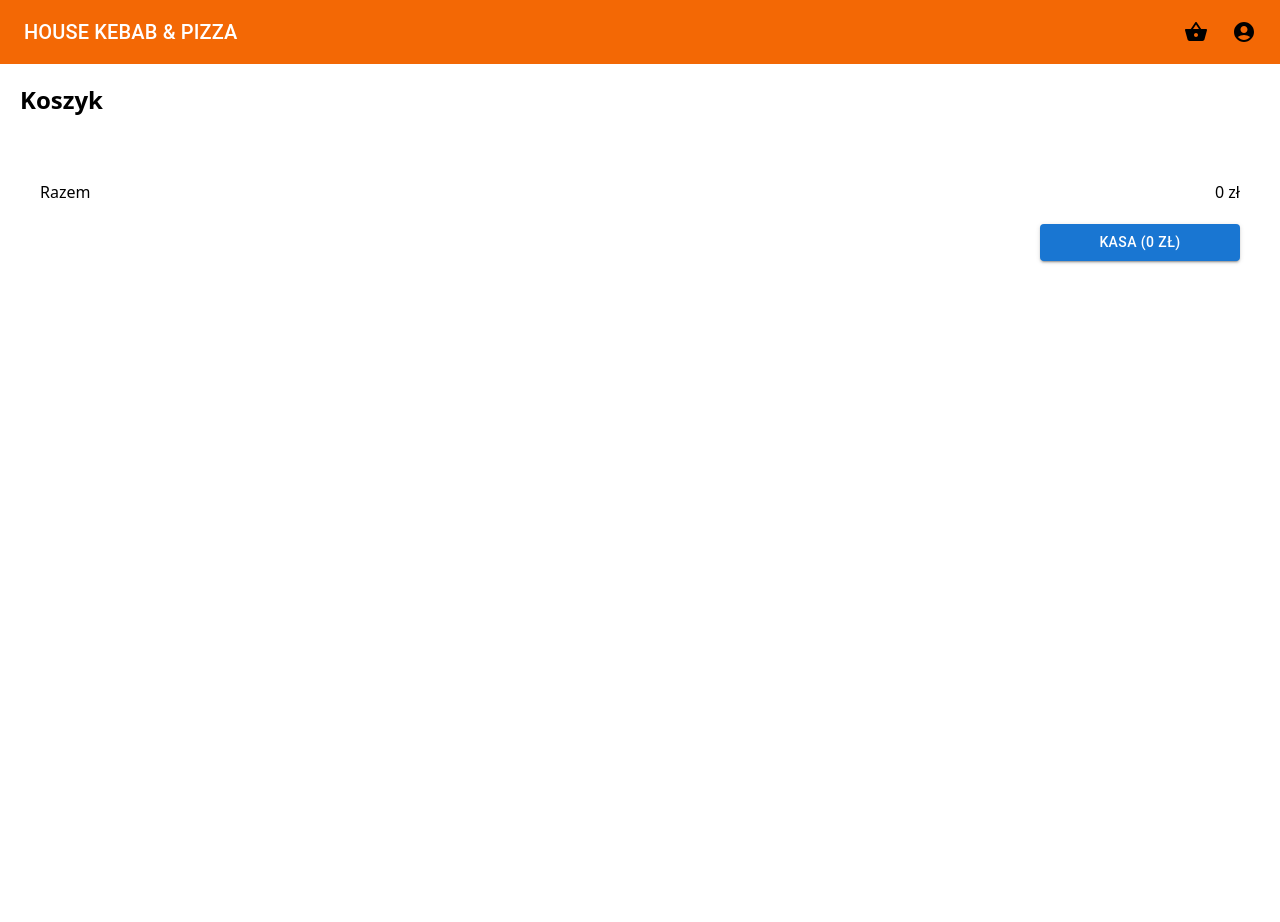
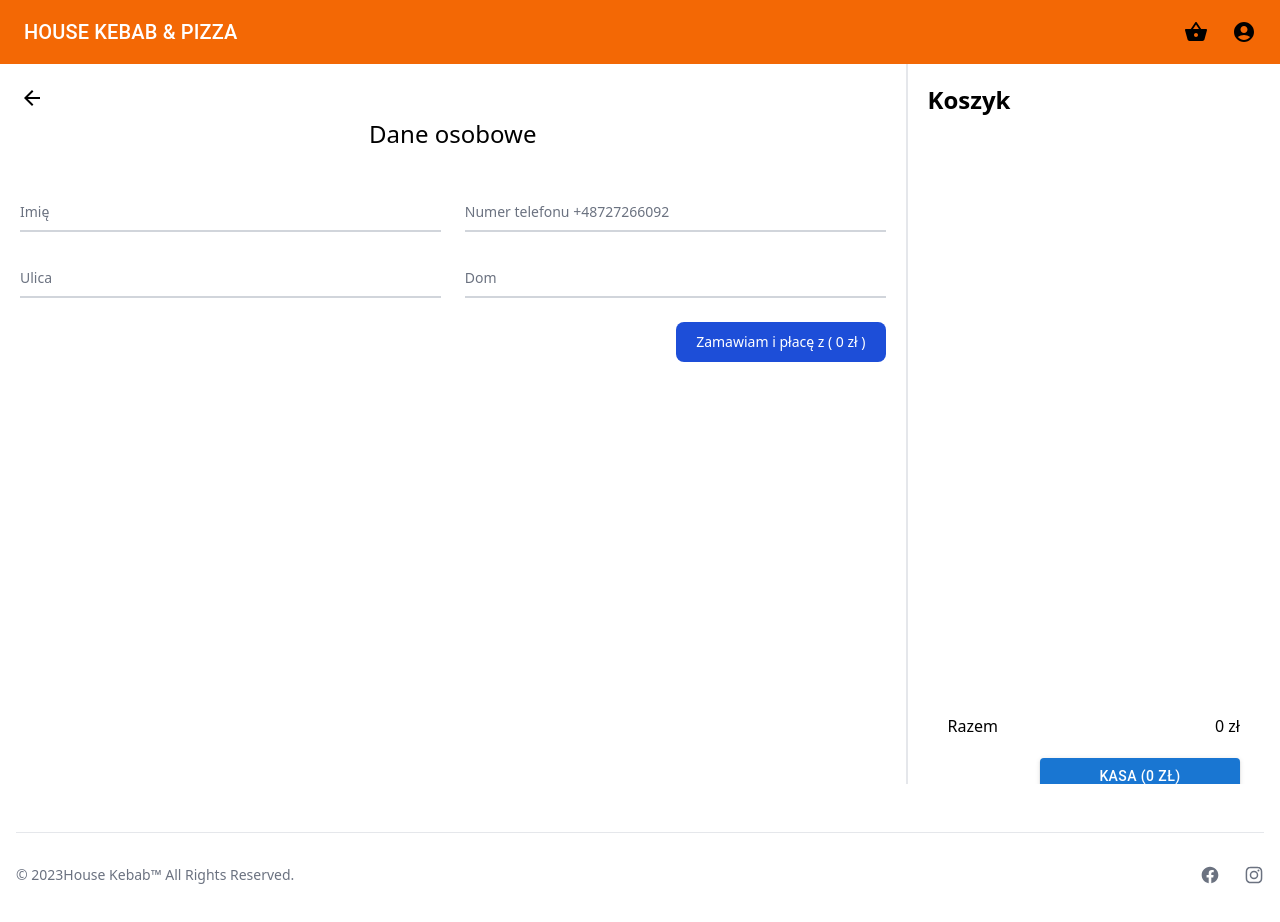
Before and after one commit to azavjo40/house-kebab-front, a Next.js app: page /basket in a window 1280 px wide. Shown: the top 922 px of the page. Before the commit the page ends 800 px from the top, so only its background shows below. Built offline with nearby package versions, Linux system fonts and the light colour scheme.

Commit message:
added form address

```diff
--- /dev/null
+++ b/src/components/form-address/index.tsx
@@ -0,0 +1,97 @@
+import { useGeneral } from "@/hooks/useGeneral";
+import ArrowBackIcon from "@mui/icons-material/ArrowBack";
+
+export interface IFormAddressProps {
+  cost: number;
+  setOpenFormAdderss: any;
+}
+
+export default function FormAddress({ cost, setOpenFormAdderss }: IFormAddressProps) {
+  const { basketData } = useGeneral();
+
+  return (
+    <div className="p-5 w-full">
+      <form>
+        <ArrowBackIcon onClick={() => setOpenFormAdderss(false)} className="cursor-pointer flex md:hidden" />
+        <h1 className="mt-2 text-center mb-10 text-2xl">Dane osobowe</h1>
+        <div className="grid md:grid-cols-2 md:gap-6">
+          <div className="relative z-0 w-full mb-6 group">
+            <input
+              type="text"
+              name="name"
+              id="name"
+              className="block py-2.5 px-0 w-full text-sm text-gray-900 bg-transparent border-0 border-b-2 border-gray-300 appearance-none dark:text-white dark:border-gray-600 dark:focus:border-blue-500 focus:outline-none focus:ring-0 focus:border-blue-600 peer"
+              placeholder=" "
+              required
+            />
+            <label
+              htmlFor="name"
+              className="peer-focus:font-medium absolute text-sm text-gray-500 dark:text-gray-400 duration-300 transform -translate-y-6 scale-75 top-3 -z-10 origin-[0] peer-focus:left-0 peer-focus:text-blue-600 peer-focus:dark:text-blue-500 peer-placeholder-shown:scale-100 peer-placeholder-shown:translate-y-0 peer-focus:scale-75 peer-focus:-translate-y-6"
+            >
+              Imię
+            </label>
+          </div>
+          <div className="relative z-0 w-full mb-6 group">
+            <input
+              type="tel"
+              pattern="\+48[0-9]{9}"
+              name="phone"
+              id="phone"
+              className="block py-2.5 px-0 w-full text-sm text-gray-900 bg-transparent border-0 border-b-2 border-gray-300 appearance-none dark:text-white dark:border-gray-600 dark:focus:border-blue-500 focus:outline-none focus:ring-0 focus:border-blue-600 peer"
+              placeholder=" "
+              required
+            />
+            <label
+              htmlFor="phone"
+              className="peer-focus:font-medium absolute text-sm text-gray-500 dark:text-gray-400 duration-300 transform -translate-y-6 scale-75 top-3 -z-10 origin-[0] peer-focus:left-0 peer-focus:text-blue-600 peer-focus:dark:text-blue-500 peer-placeholder-shown:scale-100 peer-placeholder-shown:translate-y-0 peer-focus:scale-75 peer-focus:-translate-y-6"
+            >
+              Numer telefonu +48727266092
+            </label>
+          </div>
+        </div>
+        <div className="grid md:grid-cols-2 md:gap-6">
+          <div className="relative z-0 w-full mb-6 group">
+            <input
+              type="text"
+              name="street"
+              id="street"
+              className="block py-2.5 px-0 w-full text-sm text-gray-900 bg-transparent border-0 border-b-2 border-gray-300 appearance-none dark:text-white dark:border-gray-600 dark:focus:border-blue-500 focus:outline-none focus:ring-0 focus:border-blue-600 peer"
+              placeholder=" "
+              required
+            />
+            <label
+              htmlFor="street"
+              className="peer-focus:font-medium absolute text-sm text-gray-500 dark:text-gray-400 duration-300 transform -translate-y-6 scale-75 top-3 -z-10 origin-[0] peer-focus:left-0 peer-focus:text-blue-600 peer-focus:dark:text-blue-500 peer-placeholder-shown:scale-100 peer-placeholder-shown:translate-y-0 peer-focus:scale-75 peer-focus:-translate-y-6"
+            >
+              Ulica
+            </label>
+          </div>
+          <div className="relative z-0 w-full mb-6 group">
+            <input
+              type="number"
+              name="home"
+              id="home"
+              className="block py-2.5 px-0 w-full text-sm text-gray-900 bg-transparent border-0 border-b-2 border-gray-300 appearance-none dark:text-white dark:border-gray-600 dark:focus:border-blue-500 focus:outline-none focus:ring-0 focus:border-blue-600 peer"
+              placeholder=" "
+              required
+            />
+            <label
+              htmlFor="home"
+              className="peer-focus:font-medium absolute text-sm text-gray-500 dark:text-gray-400 duration-300 transform -translate-y-6 scale-75 top-3 -z-10 origin-[0] peer-focus:left-0 peer-focus:text-blue-600 peer-focus:dark:text-blue-500 peer-placeholder-shown:scale-100 peer-placeholder-shown:translate-y-0 peer-focus:scale-75 peer-focus:-translate-y-6"
+            >
+              Dom
+            </label>
+          </div>
+        </div>
+        <div className="w-full flex md:justify-end">
+          <button
+            type="submit"
+            className="text-white bg-blue-700 hover:bg-blue-800 focus:ring-4 focus:outline-none focus:ring-blue-300 font-medium rounded-lg text-sm w-full sm:w-auto px-5 py-2.5 text-center dark:bg-blue-600 dark:hover:bg-blue-700 dark:focus:ring-blue-800"
+          >
+            Zamawiam i płacę z ( {cost} zł )
+          </button>
+        </div>
+      </form>
+    </div>
+  );
+}
--- a/src/containers/basket-card/index.tsx
+++ b/src/containers/basket-card/index.tsx
@@ -1,7 +1,6 @@
-import { IAddition, IOrder, IProduct } from "@/types";
+import { IOrder } from "@/types";
 import RemoveIcon from "@mui/icons-material/Remove";
 import AddIcon from "@mui/icons-material/Add";
-import { useEffect, useState } from "react";
 
 export interface IProductCardProps {
   order: IOrder;
@@ -12,7 +11,7 @@
 
 export function BasketCard({ order, addOneMoreOrder, removeOneMoreOrder, index }: IProductCardProps) {
   return (
-    <div className="my-6 border-gray-200 sm:mx-auto dark:border-gray-700 lg:my-8">
+    <div className="my-6 border-gray-200 dark:border-gray-700 lg:my-8">
       <div className="flex flex-row justify-between">
         <h1 className="font-black">
           {order?.count} {order?.title}
--- a/src/containers/footer/index.tsx
+++ b/src/containers/footer/index.tsx
@@ -1,14 +1,16 @@
-import * as React from "react";
+import { useState } from "react";
 
 export function Footer() {
+  const [year] = useState(new Date().getFullYear());
+
   return (
-    <footer className="bg-white dark:bg-gray-900 p-10 mb-10 md:mb-0">
+    <footer className="bg-white dark:bg-gray-900 px-4 pb-16 pt-4 mb-12 md:mb-0 relative">
       <hr className="my-6 border-gray-200 sm:mx-auto dark:border-gray-700 lg:my-8" />
       <div className="flex items-center justify-between">
         <span className="text-sm text-gray-500 sm:text-center dark:text-gray-400">
-          © 2023
+          © {year}
           <a href="https://flowbite.com/" className="hover:underline">
-            House Kebab™
+            House Kebab™ All Rights Reserved.
           </a>
         </span>
         <div className="flex space-x-6 sm:justify-center sm:mt-0">
--- a/src/pages/_app.tsx
+++ b/src/pages/_app.tsx
@@ -1,5 +1,6 @@
 import { CustomizedSnackbars } from "@/components/customized-snackbars";
 import { DenseAppBar } from "@/containers/dense-app-bar";
+import { Footer } from "@/containers/footer";
 import { MobileAppBar } from "@/containers/mobile-app-bar";
 import { GeneralContextProvider } from "@/stores/general";
 import "@/styles/globals.css";
@@ -11,6 +12,7 @@
       <DenseAppBar />
       <Component {...pageProps} />
       <MobileAppBar />
+      <Footer />
       <CustomizedSnackbars />
     </GeneralContextProvider>
   );
--- a/src/pages/basket.tsx
+++ b/src/pages/basket.tsx
@@ -1,3 +1,4 @@
+import FormAddress from "@/components/form-address";
 import { BasketCard } from "@/containers/basket-card";
 import { useGeneral } from "@/hooks/useGeneral";
 import { IOrder } from "@/types";
@@ -13,6 +14,7 @@
 export default function Basket() {
   const { basketData, updateRewriteAllBasket, removeOneFromBasket } = useGeneral();
   const [cost, setCost] = useState(0);
+  const [openFormAdderss, setOpenFormAdderss] = useState(false);
 
   useEffect(() => {
     setCost(calculateCost(basketData));
@@ -32,9 +34,18 @@
   };
 
   return (
-    <div className="w-full h-full overflow-y-auto px-5 py-5 mb-[160px] md:mb-0">
+    <div className="flex overflow-y-auto">
+      <div className={`${openFormAdderss ? "flex" : "hidden"} md:flex w-full`}>
+        <FormAddress cost={cost} setOpenFormAdderss={setOpenFormAdderss} />
+      </div>
+
+      <div
+        className={`w-full h-full md:min-h-[90vh] md:w-[40%] overflow-y-auto px-5 py-5 mb-[160px] md:mb-0 md:border-l-2 flex flex-col justify-between relative ${
+          openFormAdderss ? "hidden md:flex" : "flex"
+        }`}
+      >
         <h1 className="text-2xl font-black">Koszyk</h1>
-      <div className="flex flex-col w-full mb-[200px">
+        <div className="flex flex-col w-full mb-[200px]">
           {basketData?.map((order: IOrder, index: number) => (
             <BasketCard
               key={order?.id + index}
@@ -45,16 +56,21 @@
             />
           ))}
         </div>
-      <div className="flex flex-col fixed bottom-[40px] md:bottom-0 w-full bg-white left-0 px-5 md:relative md:mt-16 h-[110px]">
+        <div className="flex flex-col fixed bottom-[40px] md:bottom-0 md:relative w-full bg-white right-0 px-5 h-[110px] md:h-[50px]">
           <div className="flex justify-between">
             <span>Razem</span> <span>{cost} zł</span>
           </div>
           <div className="w-full flex justify-end mt-5">
-          <Button variant="contained" className="rounded-2xl w-full md:w-[200px] bg-blue-400 py-3 font-black text-sm">
+            <Button
+              variant="contained"
+              className="rounded-2xl w-full md:w-[200px] bg-blue-400 py-3 font-black text-sm md:hidden"
+              onClick={() => setOpenFormAdderss(true)}
+            >
               Kasa ({cost} zł)
             </Button>
           </div>
         </div>
       </div>
+    </div>
   );
 }
--- a/src/pages/index.tsx
+++ b/src/pages/index.tsx
@@ -15,14 +15,14 @@
   return (
     <div className="w-full h-full">
       <Banner />
-      <div className="overflow-y-auto">
+      <div className="overflow-x-auto">
         <Tabs value={valueTab} onChange={handleChange} aria-label="basic tabs example" className="w-[1170px]">
           {categories.map((category: any) => (
             <Tab label={category?.title} key={category?.index} />
           ))}
         </Tabs>
       </div>
-      <div className="p-4 md:p-8 flex flex-row flex-wrap w-full h-full justify-around mb-14">
+      <div className="p-4 md:p-8 flex flex-row flex-wrap w-full justify-around">
         {products
           .filter((product: IProduct) => product?.category?.index === valueTab)
           .map((product: IProduct, index) => (
--- a/src/styles/globals.css
+++ b/src/styles/globals.css
@@ -2,5 +2,13 @@
 @tailwind components;
 @tailwind utilities;
 
-body {
+html {
+  min-height: 100%;
+  height: 100%;
 }
+
+._app {
+  font-family: "Open Sans", sans-serif;
+  min-height: 100%;
+  height: 100%;
+}
```
Also changed, not shown: src/pages/admin/index.tsx (+6 -6 lines). Lines whose indentation alone changed are shown as unchanged.
